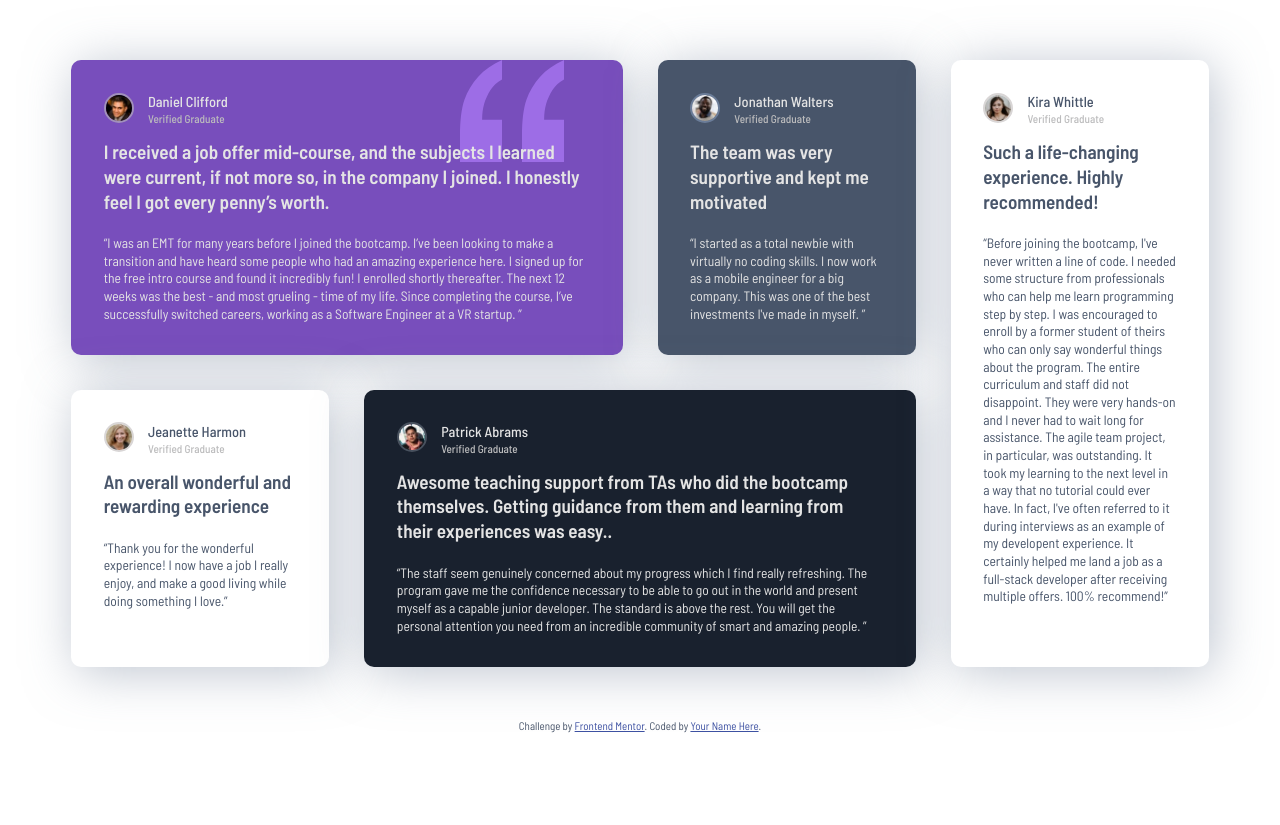
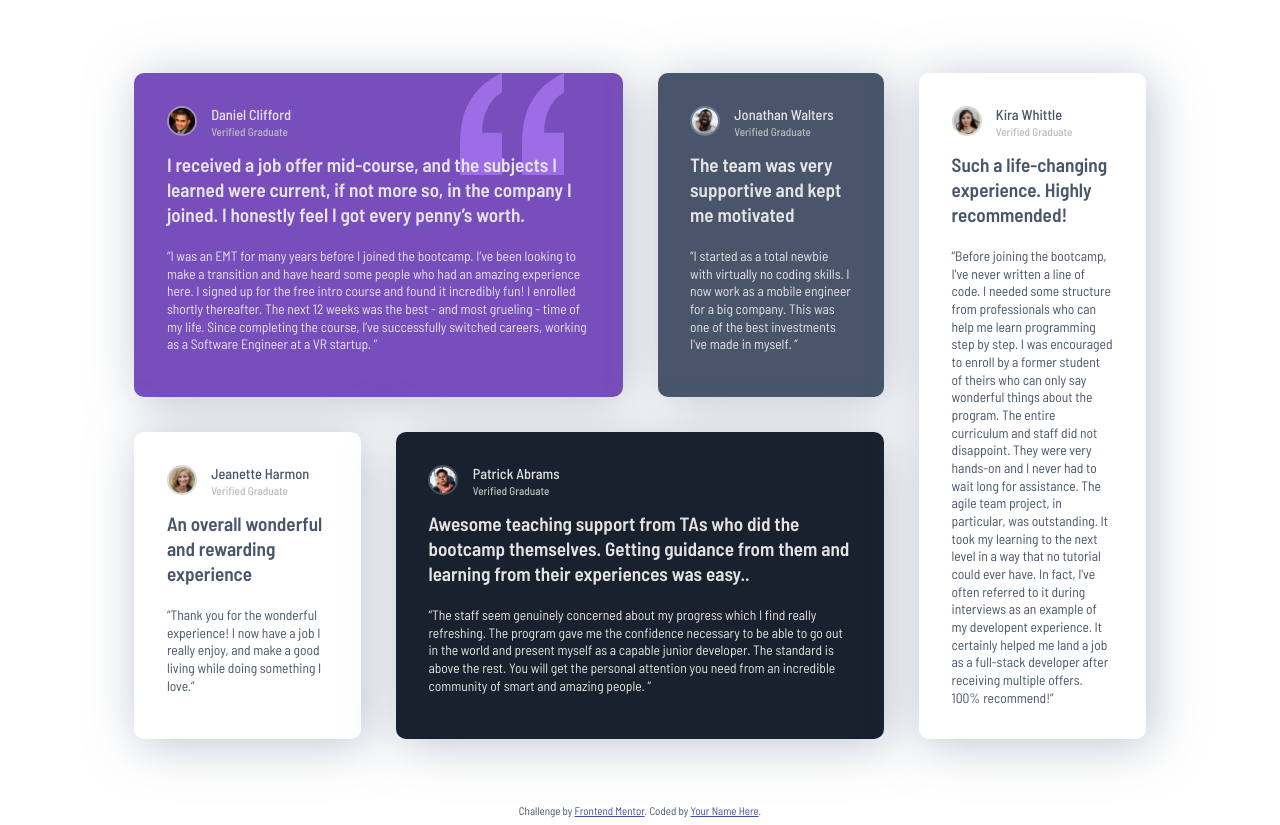
Before and after one commit to lola-ilori/Testimonial-grid-section-project, a plain HTML site: page index.html in a window 1280 px wide. Before the commit the page ends 800 px from the top, so only its background shows below. Drawn offline with Linux system fonts and the light colour scheme.

Commit message:
updated css

```diff
--- a/styles.css
+++ b/styles.css
@@ -20,11 +20,11 @@ body {
 }
 
 .section {
-   padding: 4em 0;
+   padding: 5em 0;
 }
 
 .container {
-   width: 90%;
+   width: 80%;
    margin: 0 auto;
 }
 
```
